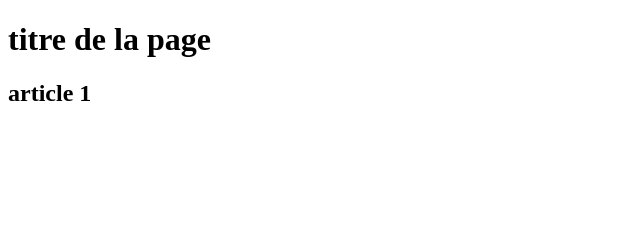
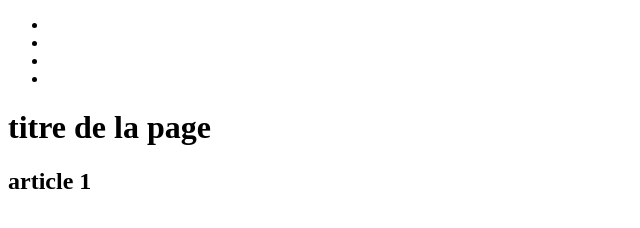
Before and after one commit to olivierCEFII/coursGitHub, a plain HTML site: page index.html in a window 1280 px wide. Shown: the whole page, without its empty margins (0-640 px from the left). Drawn offline with Linux system fonts and the light colour scheme.

Commit message:
ajout footer

```diff
--- a/index.html
+++ b/index.html
@@ -6,9 +6,18 @@
     <title>Document</title>
 </head>
 <body>
+    <nav>
+        <ul>
+            <li><a href=""></a></li>
+            <li><a href=""></a></li>
+            <li><a href=""></a></li>
+            <li><a href=""></a></li>
+        </ul>
+    </nav>
     <h1>titre de la page</h1>
     <section>
         <h1>article 1</h1>
     </section>
+    <footer></footer>
 </body>
 </html>
```
